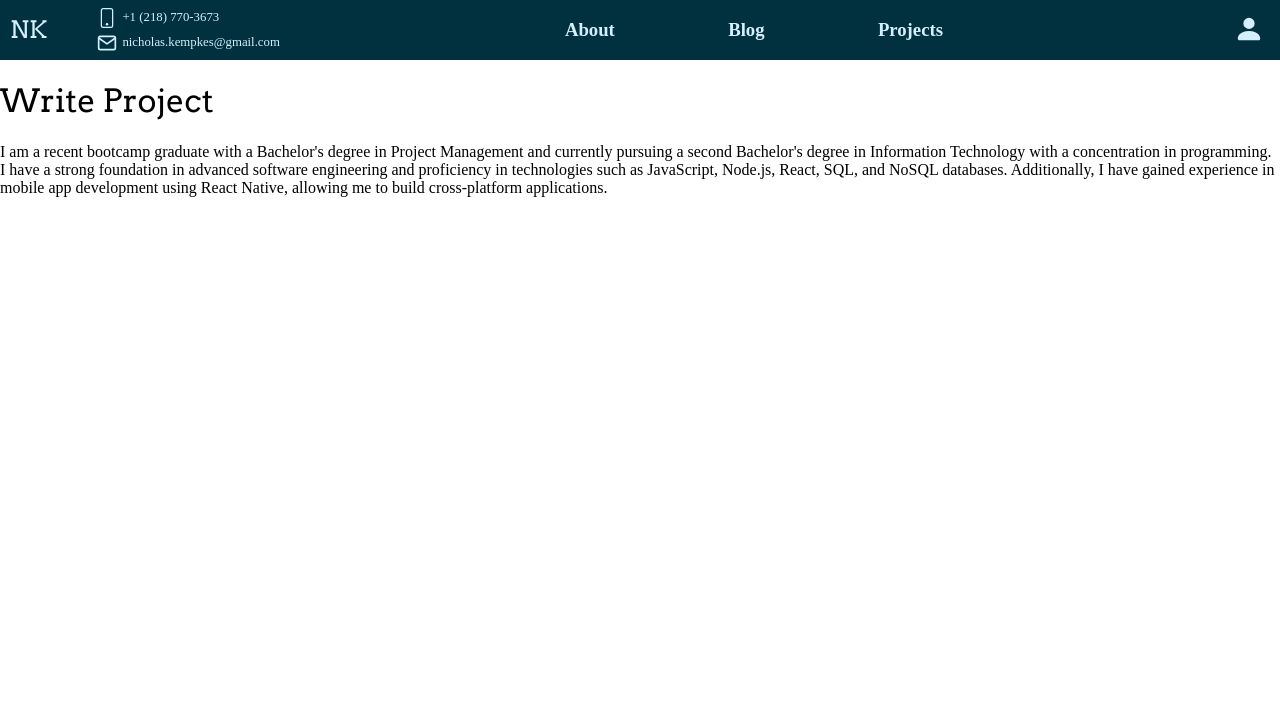
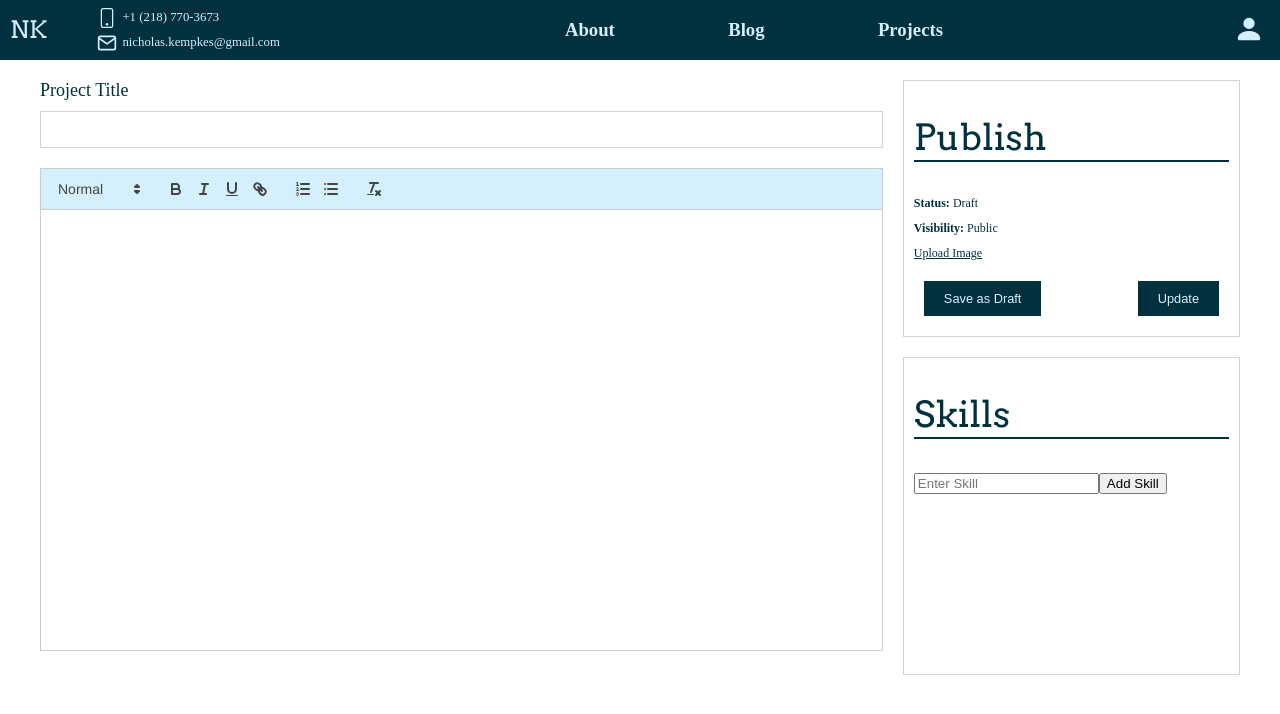
Before and after one commit to kemp3673/Blog, a React (Create React App) app in the folder client/: page /projects/create in a window 1280 px wide. Shown: the top 714 px of the page. Built offline with nearby package versions, Linux system fonts and the light colour scheme.

Commit message:
Updated few minor styling things throughout project. Created project entry/edit page utilizing recycled elements from blog entry/edit page

```diff
--- a/client/src/components/Navbar.jsx
+++ b/client/src/components/Navbar.jsx
@@ -49,7 +49,13 @@ const Navbar = () => {
                     <BsPhone /> +1 (218) 770-3673
                   </li>
                   <li>
-                    <FiMail /> nicholas.kempkes@gmail.com
+                    <a
+                      href="mailto:nicholas.kempkes@gmail.com"
+                      target="_blank"
+                      rel="noreferrer"
+                    >
+                      <FiMail /> nicholas.kempkes@gmail.com
+                    </a>
                   </li>
                 </ul>
               </IconContext.Provider>
--- a/client/src/pages/Blogs.jsx
+++ b/client/src/pages/Blogs.jsx
@@ -171,6 +171,7 @@ const Blogs = () => {
 
   return (
     <div className="posts_container wrapper">
+      {exampleBlogs.length > 0 ? (
         <div className="posts">
           {exampleBlogs.map((blog) => (
             <div className="post" key={blog.id}>
@@ -187,6 +188,12 @@ const Blogs = () => {
             </div>
           ))}
         </div>
+      ) : (
+        <div className="no_posts">
+          <h1>No Posts Found</h1>
+          <p>Check back later for more posts!</p>
+        </div>
+      )}
     </div>
   );
 };
--- a/client/src/pages/Login.jsx
+++ b/client/src/pages/Login.jsx
@@ -33,11 +33,11 @@ const Login = () => {
             }}
           >
             <AiFillEye
-              className="show_password_icon"
+              className="hide_password_icon"
               onClick={() => togglePasswordVisibility()}
             />
             <AiFillEyeInvisible
-              className="hide_password_icon"
+              className="show_password_icon"
               onClick={() => togglePasswordVisibility()}
             />
           </IconContext.Provider>
--- a/client/src/pages/Profile.jsx
+++ b/client/src/pages/Profile.jsx
@@ -10,16 +10,6 @@ const Profile = () => {
         style={{ height: "50px", borderRadius: "10px" }}
         alt="profile"
       />
-      <p>
-        I am a recent bootcamp graduate with a Bachelor's degree in Project
-        Management and currently pursuing a second Bachelor's degree in
-        Information Technology with a concentration in programming. I have a
-        strong foundation in advanced software engineering and proficiency in
-        technologies such as JavaScript, Node.js, React, SQL, and NoSQL
-        databases. Additionally, I have gained experience in mobile app
-        development using React Native, allowing me to build cross-platform
-        applications.
-      </p>
     </div>
   );
 };
--- a/client/src/pages/WriteProject.jsx
+++ b/client/src/pages/WriteProject.jsx
@@ -1,19 +1,115 @@
-// Component
+import React, { useState } from "react";
+import { IconContext } from "react-icons";
+import { AiFillDelete } from "react-icons/ai";
+import ReactQuill from "react-quill";
+import "react-quill/dist/quill.snow.css"; // Component
 
 const WriteProject = () => {
+  // State
+  const [title, setTitle] = useState("");
+  const [skills, setSkills] = useState([]);
+  const [skillInput, setSkillInput] = useState("");
+  const [text, setText] = useState("");
+  const [uploadedFiles, setUploadedFiles] = useState([]);
+
+  const handleSkillEntry = (e) => {
+    e.preventDefault();
+    const newSkill = skillInput.trim();
+
+    if (newSkill === "") return;
+    if (skills.includes(newSkill)) return;
+
+    setSkills([...skills, newSkill]);
+    setSkillInput("");
+  };
+
+  const handleSkillInputChange = (e) => {
+    setSkillInput(e.target.value);
+  };
+
+  console.log(uploadedFiles);
+  console.log(text);
+
   return (
-    <div className="writeProject_container">
-      <h1>Write Project</h1>
-      <p>
-        I am a recent bootcamp graduate with a Bachelor's degree in Project
-        Management and currently pursuing a second Bachelor's degree in
-        Information Technology with a concentration in programming. I have a
-        strong foundation in advanced software engineering and proficiency in
-        technologies such as JavaScript, Node.js, React, SQL, and NoSQL
-        databases. Additionally, I have gained experience in mobile app
-        development using React Native, allowing me to build cross-platform
-        applications.
-      </p>
+    <div className="writeblog_container">
+      <div className="writeblog_inner">
+        <div className="writeblog_content">
+          <div className="writeblog_Title_Sum">
+            <label htmlFor="summary">Project Title</label>
+            <input
+              type="text"
+              value={title}
+              onChange={(e) => setTitle(e.target.value)}
+            />
+          </div>
+          <div className="editor_container">
+            <ReactQuill
+              className="editor"
+              theme="snow"
+              value={text}
+              onChange={(e) => setText(e)}
+            />
+          </div>
+        </div>
+        <div className="writeblog_menu">
+          <div className="writeblog_menu_item">
+            <h1>Publish</h1>
+            <span>
+              <b>Status: </b> Draft
+            </span>
+            <span>
+              <b>Visibility: </b> Public
+            </span>
+            <input
+              type="file"
+              id="file"
+              style={{ display: "none" }}
+              onChange={(e) => setUploadedFiles(e.target.files)}
+            />
+            <label className="file_upload" htmlFor="file">
+              Upload Image
+            </label>
+            <div className="write_buttons">
+              <button className="write_button">Save as Draft</button>
+              <button className="write_button">Update</button>
+            </div>
+          </div>
+          <div className="writeblog_menu_item">
+            <h1>Skills</h1>
+            <form onSubmit={handleSkillEntry}>
+              <input
+                type="text"
+                placeholder="Enter Skill"
+                value={skillInput}
+                onChange={handleSkillInputChange}
+              />
+              <button type="submit">Add Skill</button>
+            </form>
+
+            <div className="writeblog_skills">
+              {skills.map((skill) => (
+                <div className="writeblog_skill">
+                  <span>{skill}</span>
+                  <IconContext.Provider
+                    value={{
+                      className: "shared-class edit_icon",
+                      color: "red",
+                      size: 20,
+                    }}
+                  >
+                    <AiFillDelete
+                      className="writeblog_delete"
+                      onClick={() =>
+                        setSkills(skills.filter((s) => s !== skill))
+                      }
+                    />
+                  </IconContext.Provider>
+                </div>
+              ))}
+            </div>
+          </div>
+        </div>
+      </div>
     </div>
   );
 };
--- a/client/src/style.scss
+++ b/client/src/style.scss
@@ -10,32 +10,6 @@ $color5 : #d4f0fc;
 $landingBG: url("./assets/images/landing_background.jpeg");
 $aboutBG: url("./assets/images/about_background.jpeg");
 
-/* width */
-::-webkit-scrollbar {
-  width: 10px;
-}
-
-@media screen and (max-width: 1024px) {
-  /* width */
-  ::-webkit-scrollbar {
-    width: 0px;
-  }
-}
-
-/* Track */
-::-webkit-scrollbar-track {
-  background: white;
-}
-
-/* Handle */
-::-webkit-scrollbar-thumb {
-  background: $color3;
-}
-
-/* Handle on hover */
-::-webkit-scrollbar-thumb:hover {
-  background: $color1;
-}
 
 .app {
 
@@ -701,7 +675,7 @@ $aboutBG: url("./assets/images/about_background.jpeg");
 
     }
 
-    // Write Blog
+    // Write Blog & Project
     .writeblog_container {
       display: flex;
       justify-content: center;
@@ -735,10 +709,11 @@ $aboutBG: url("./assets/images/about_background.jpeg");
             }
             .writeblog_summary {
               position: relative;
-              height: 80px;
-              resize: none;
+              height: 40px;
+              max-height: 100px;
               padding: 10px;
               border: 1px solid lightgray;
+              resize: vertical;
             }
           }
           input {
@@ -746,15 +721,36 @@ $aboutBG: url("./assets/images/about_background.jpeg");
             border: 1px solid lightgray;
           }
           .editor_container {
+            position: relative;
             height: 100%;
+            padding: 0;
+            margin: 0;
             .editor {
+              position: relative;
               height: 100%;
               border: none;
+              padding: 0;
+                margin: 0;
               .ql-toolbar {
                 background-color: $color5;
               }
               .ql-container {
-                height: calc( 100% - 42px);
+                position: relative;
+                height: fit-content;
+                overflow: scroll;
+                padding: 0;
+
+                margin: 0;
+                margin-bottom: 20px;
+                .ql-editor {
+                  // resize: vertical;
+                  position: relative;
+                  overflow: scroll;
+                  height: 55vh;
+                  min-height: fit-content;
+                  padding: 0;
+                  margin: 0;
+                }
               }
             }
           }
@@ -770,13 +766,30 @@ $aboutBG: url("./assets/images/about_background.jpeg");
           .writeblog_menu_item {
             border: 1px solid lightgray;
             padding: 10px;
-            flex: 1;
+            // flex: 1;
             display: flex;
             flex-direction: column;
             justify-content: space-between;
             gap: 10px;
             font-size: 12px;
             color: $color1;
+            .writeblog_skills {
+              display: flex;
+              flex-direction: column;
+              height: 20vh;
+              overflow-y: scroll;
+              gap: 10px;
+              .writeblog_skill {
+                display: flex;
+                flex-direction: row;
+                justify-content: space-between;
+                align-items: center;
+                .writeblog_delete {
+                  cursor: pointer;
+                  padding-right: 10px;
+                }
+              }
+            }
             .file_upload {
               text-decoration: underline;
               cursor: pointer;
@@ -828,6 +841,41 @@ $aboutBG: url("./assets/images/about_background.jpeg");
 
 
 
+        }
+      }
+      @media screen and (max-width: 768px) {
+        .editor {
+          height: fit-content;
+        }
+        .writeblog_inner {
+          flex-direction: column;
+          height: fit-content;
+          .writeblog_content {
+            flex: 1;
+            .writeblog_Title_Sum {
+              label {
+                font-size: 14px;
+              }
+              .writeblog_summary {
+                height: 60px;
+              }
+            }
+          }
+          .writeblog_menu {
+            flex: 1;
+            flex-direction: column-reverse;
+            margin-bottom: 20px;
+            .writeblog_menu_item {
+              flex: 1;
+              font-size: 12px;
+              .write_buttons {
+                flex-direction: column;
+                .write_button {
+                  margin: 0;
+                }
+              }
+            }
+          }
         }
       }
     }
@@ -1262,6 +1310,17 @@ $aboutBG: url("./assets/images/about_background.jpeg");
                 align-items: center;
                 gap: 5px;
                 margin-top: 5px;
+                a {
+                  color: $color5;
+                  text-decoration: none;
+                  display: flex;
+                  align-items: center;
+                  gap: 5px;
+                  transition: all 0.2s ease-in-out;
+                }
+                a:hover {
+                  color: $color2;
+                }
               }
             }
           }
```
Also changed, not shown: client/src/pages/Projects.jsx (+11 -5 lines), client/src/pages/WriteBlog.jsx (+46 -0 lines). Lines whose indentation alone changed are shown as unchanged.
